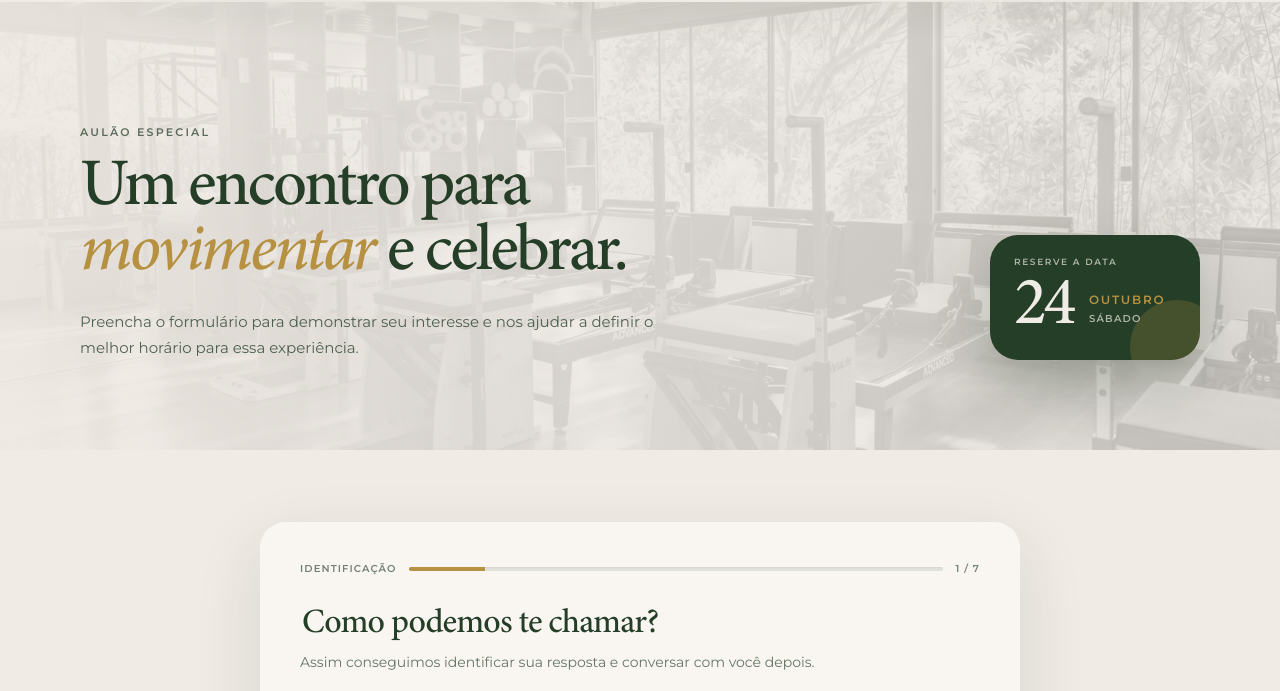
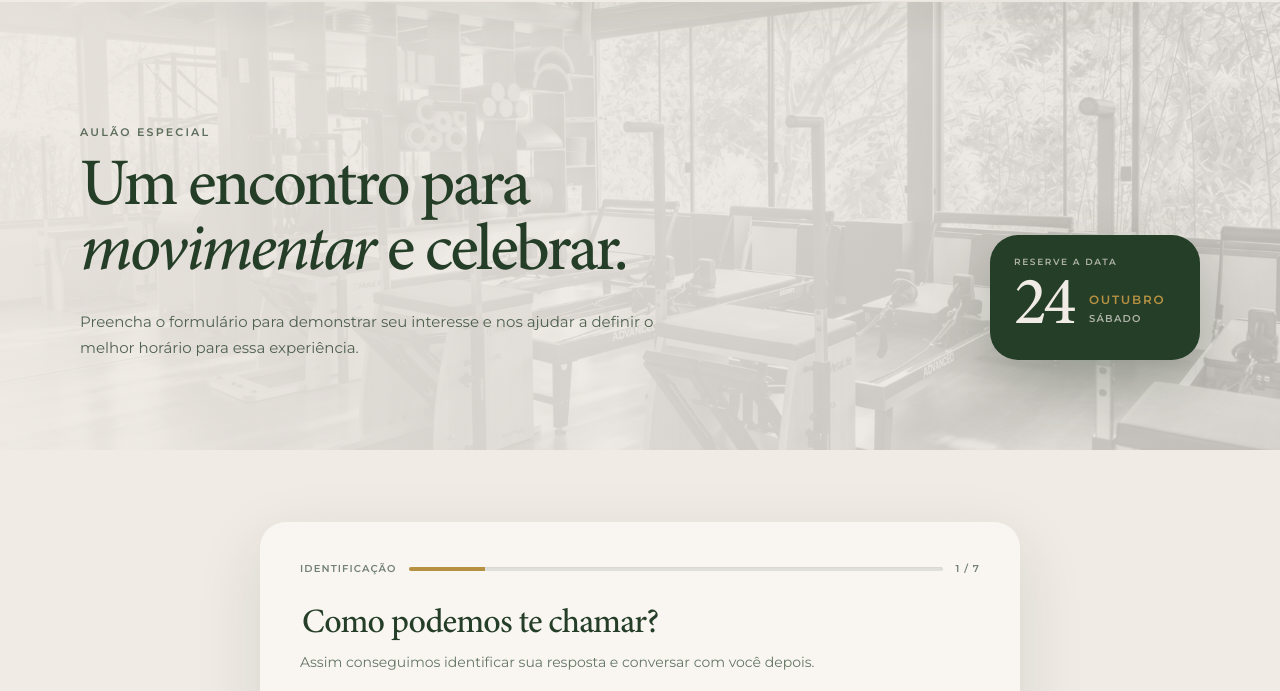
Before and after one commit to theresacambiaghi/LP-Theresa-Cambiaghi, a website: page public/aulao/index.html in a window 1280 px wide. Shown: the part 98-789 px from the top of the page. Drawn offline with Linux system fonts and the light colour scheme.

Commit message:
style: simplify aulao hero accents

```diff
--- a/public/styles.css
+++ b/public/styles.css
@@ -97,10 +97,9 @@ button { cursor: pointer; }
 .event-banner-copy { max-width: 680px; }
 .event-banner-kicker { margin: 0 0 18px; color: rgba(37, 62, 40, .72); font-size: 11px; font-weight: 600; letter-spacing: .2em; text-transform: uppercase; }
 .event-banner-copy h1 { margin: 0; font: 500 clamp(44px, 5.2vw, 74px)/.98 var(--serif); letter-spacing: -.04em; }
-.event-banner-copy h1 em { color: var(--gold); font-weight: 500; }
+.event-banner-copy h1 em { color: var(--green); font-weight: 500; }
 .event-banner-copy > p:last-child { max-width: 610px; margin: 22px 0 0; color: rgba(37, 62, 40, .78); font-size: 15px; line-height: 1.7; }
 .event-banner-date { position: relative; display: grid; min-width: 210px; padding: 21px 24px 24px; overflow: hidden; border-radius: 28px; color: var(--beige); background: var(--green); box-shadow: 0 24px 60px rgba(37, 62, 40, .28); gap: 14px; }
-.event-banner-date::after { position: absolute; right: -24px; bottom: -34px; width: 94px; height: 94px; border-radius: 50%; background: rgba(183, 145, 66, .22); content: ""; }
 .event-banner-date-label { color: rgba(240, 235, 229, .68); font-size: 9px; font-weight: 600; letter-spacing: .18em; text-transform: uppercase; }
 .event-banner-date-main { position: relative; z-index: 1; display: flex; align-items: center; gap: 16px; }
 .event-banner-date-main strong { color: var(--beige); font: 500 68px/.82 var(--serif); letter-spacing: -.05em; }
```
